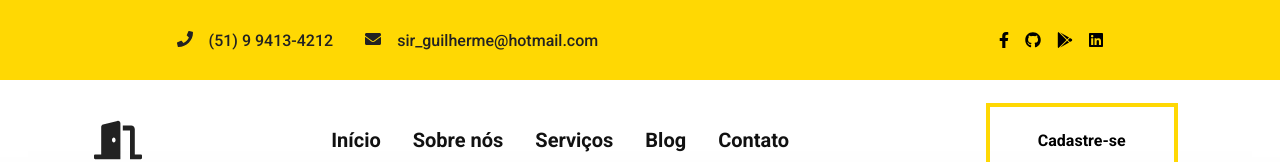
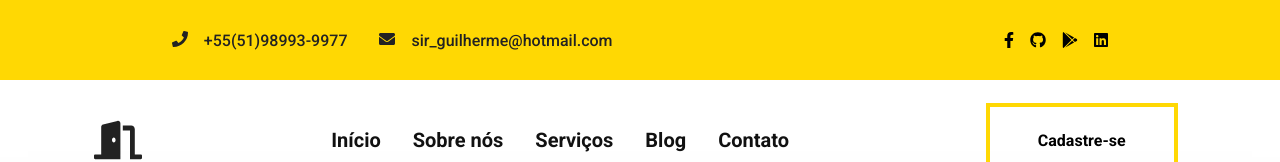
Before and after one commit to sirguilherme97/Parallax, a React (Create React App) app: page / in a window 1280 px wide. Shown: the top 162 px of the page. Built offline with nearby package versions, Linux system fonts and the light colour scheme; what google-maps-react would draw is missing.

Commit message:
Update index.jsx
Formatação do número de telefone;
Correção do número de telefone (Atualização para novo número);

```diff
--- a/src/components/BannerInfo/index.jsx
+++ b/src/components/BannerInfo/index.jsx
@@ -10,7 +10,7 @@ export function BannerInfo() {
                                 <div id="contato">
                                         <div id="contato_phone">
                                                 <i className="fas fa-phone"></i>
-                                                <h3 data-aos="fade-down">(51) 9 9413-4212</h3>
+                                                <h3 data-aos="fade-down">+55(51)98993-9977</h3>
                                         </div>
                                         <div id="contato_email">
                                                 <i className="fas fa-envelope"></i>
```
